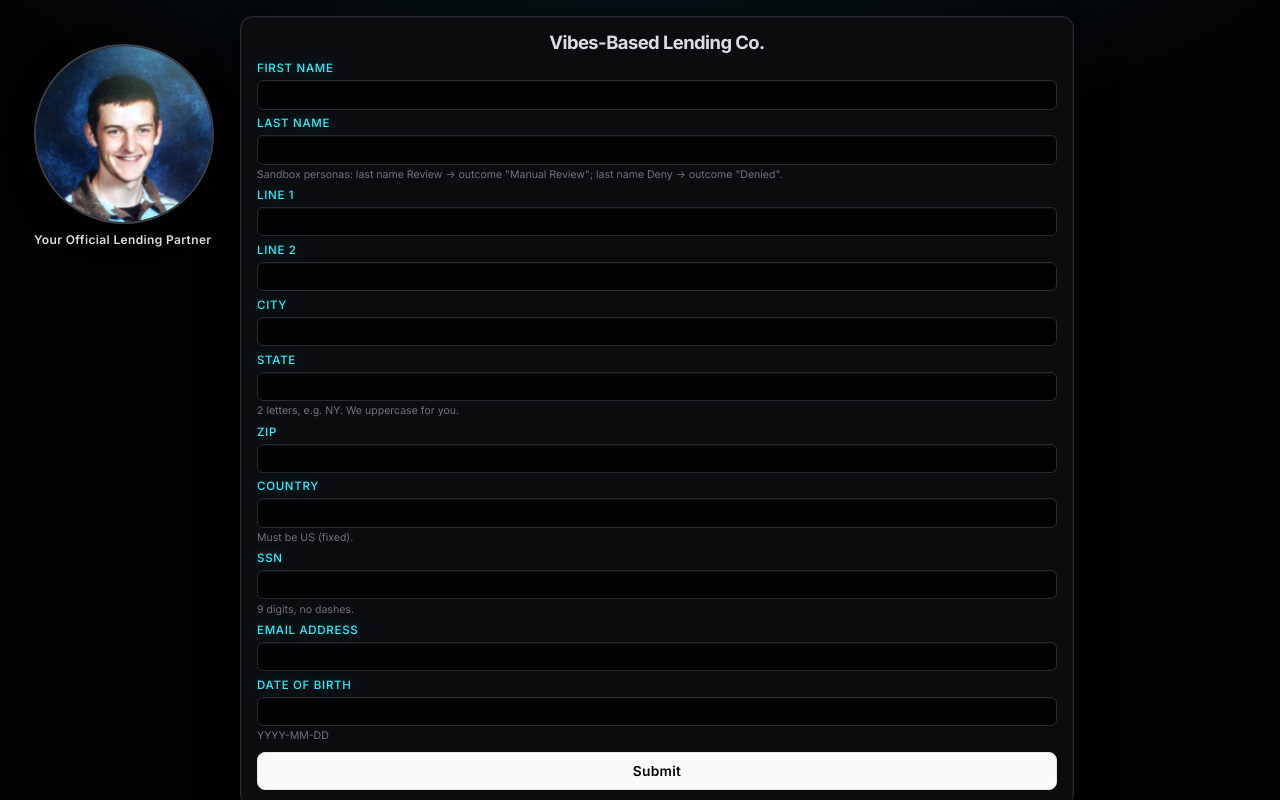
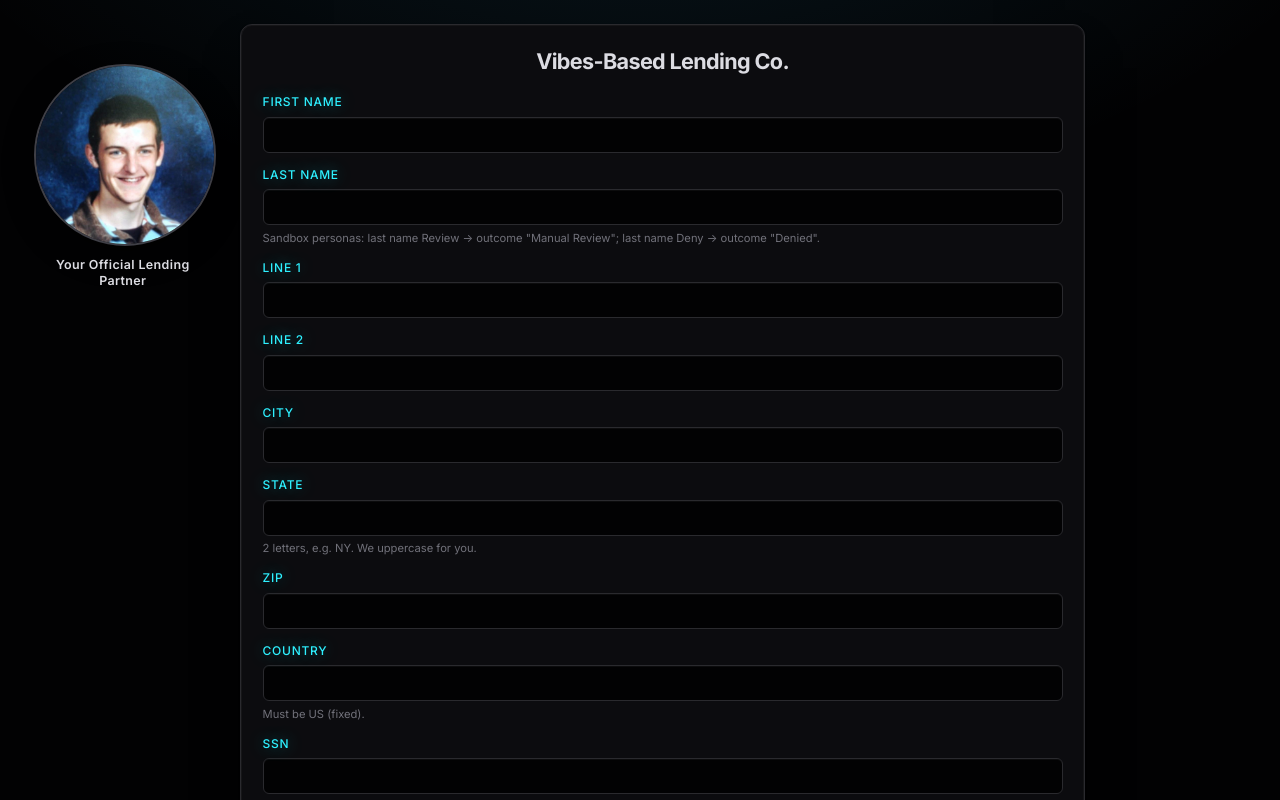
Before and after one commit to Friskybunnies/vibes_based_lending_co, a React (Vite) app in the folder frontend/: page / in a window 1280 px wide. Shown: the top 800 px of the page. Built offline with nearby package versions, Linux system fonts and the light colour scheme; no server answers.

Commit message:
Vertically uncompress

```diff
--- a/frontend/src/App.css
+++ b/frontend/src/App.css
@@ -44,12 +44,12 @@
   box-sizing: border-box;
   padding: 0 0.5rem;
   text-align: center;
-  margin-top: max(0.65rem, 3.5vh);
+  margin-top: max(1rem, 5vh);
 }
 
 .partner__img {
   display: block;
-  width: 11rem;
+  width: 12rem;
   height: auto;
   aspect-ratio: 1;
   max-width: 100%;
@@ -61,8 +61,8 @@
 }
 
 .partner__caption {
-  margin: 0.5rem 0 0;
-  font-size: 0.75rem;
+  margin: 0.65rem 0 0;
+  font-size: 0.78rem;
   font-weight: 600;
   letter-spacing: 0.03em;
   line-height: 1.3;
@@ -74,7 +74,7 @@
   width: 100%;
   max-width: min(50rem, 100%);
   margin: 0 auto;
-  padding: 0.85rem 1rem 1rem;
+  padding: 1.25rem 1.35rem 1.35rem;
   background: var(--surface);
   border: 1px solid var(--border);
   border-radius: 12px;
@@ -89,12 +89,6 @@
   margin-left: 0;
   margin-right: 0;
   width: 100%;
-}
-
-.wrap h1 {
-  font-size: 1.15rem;
-  margin: 0 0 0.55rem;
-  line-height: 1.25;
 }
 
 @media (max-width: 640px) {
@@ -125,34 +119,29 @@
   }
 
   .partner__img {
-    width: 10.25rem;
+    width: 11rem;
   }
 }
 
 .row {
-  margin-bottom: 0.48rem;
-}
-
-.row:last-of-type {
-  margin-bottom: 0.28rem;
+  margin-bottom: 0.8rem;
 }
 
 .row label {
   display: block;
-  font-size: 0.72rem;
+  font-size: 0.75rem;
   font-weight: 500;
   text-transform: uppercase;
   letter-spacing: 0.06em;
   color: var(--text-header-secondary);
   text-shadow: 0 0 16px var(--text-header-secondary-glow);
-  margin-bottom: 0.1rem;
-  line-height: 1.2;
+  margin-bottom: 0.15rem;
 }
 
 .row label input {
   display: block;
   width: 100%;
-  margin-top: 0.26rem;
+  margin-top: 0.35rem;
   text-transform: none;
   font-weight: 400;
   letter-spacing: normal;
@@ -162,23 +151,23 @@
 .row .hint,
 .row label i {
   display: block;
-  font-size: 0.66rem;
+  font-size: 0.7rem;
   font-style: normal;
   font-weight: 400;
   text-transform: none;
   letter-spacing: normal;
   color: var(--text-muted);
-  margin-top: 0.2rem;
-  line-height: 1.3;
+  margin-top: 0.35rem;
+  line-height: 1.35;
 }
 
 button[type="submit"] {
   width: 100%;
-  margin-top: 0.28rem;
-  padding: 0.48rem 0.65rem;
+  margin-top: 0.35rem;
+  padding: 0.6rem 0.75rem;
   font: inherit;
   font-weight: 600;
-  font-size: 0.86rem;
+  font-size: 0.9rem;
   letter-spacing: 0.02em;
   color: #020203;
   background: #fafafa;
@@ -282,8 +271,8 @@ button[type="button"]:hover {
 
 .err {
   color: #f87171;
-  margin-top: 0.48rem;
-  font-size: 0.82rem;
+  margin-top: 0.65rem;
+  font-size: 0.85rem;
   font-weight: 500;
   letter-spacing: 0.01em;
 }
--- a/frontend/src/App.jsx
+++ b/frontend/src/App.jsx
@@ -11,8 +11,8 @@ function Shell({ children }) {
             className="partner__img"
             src={partnerImg}
             alt="Official lending partner"
-            width={176}
-            height={176}
+            width={192}
+            height={192}
           />
           <p className="partner__caption">Your Official Lending Partner</p>
         </aside>
--- a/frontend/src/index.css
+++ b/frontend/src/index.css
@@ -31,7 +31,7 @@ body {
 
 #root {
   min-height: 100svh;
-  padding: 1rem max(0.75rem, 2vw) 1.25rem;
+  padding: 1.5rem max(0.75rem, 2vw);
   display: flex;
   justify-content: center;
   align-items: flex-start;
@@ -65,7 +65,7 @@ input {
   width: 100%;
   box-sizing: border-box;
   font: inherit;
-  padding: 0.42rem 0.52rem;
+  padding: 0.5rem 0.6rem;
   color: var(--text);
   background: var(--bg);
   border: 1px solid var(--border);
```
